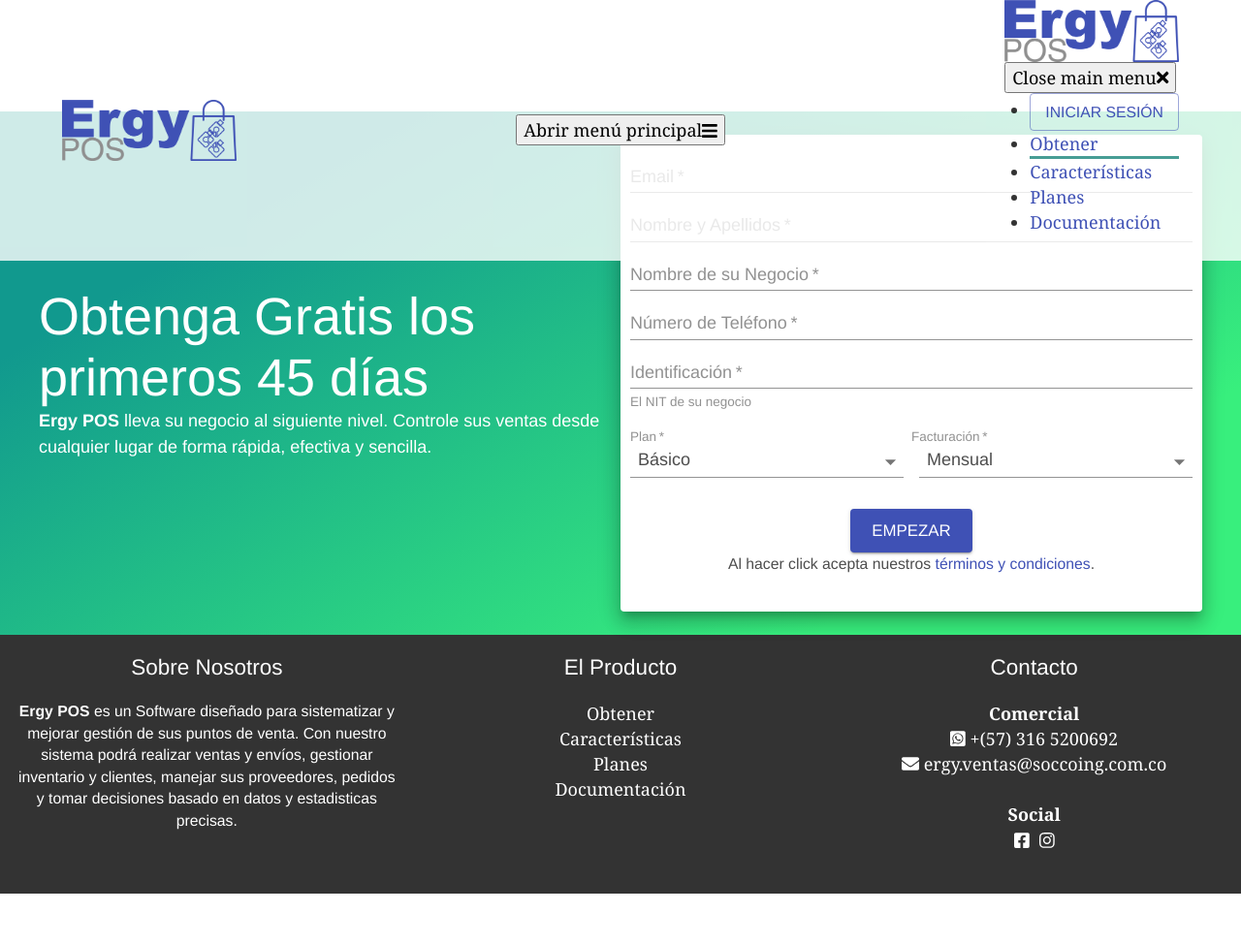
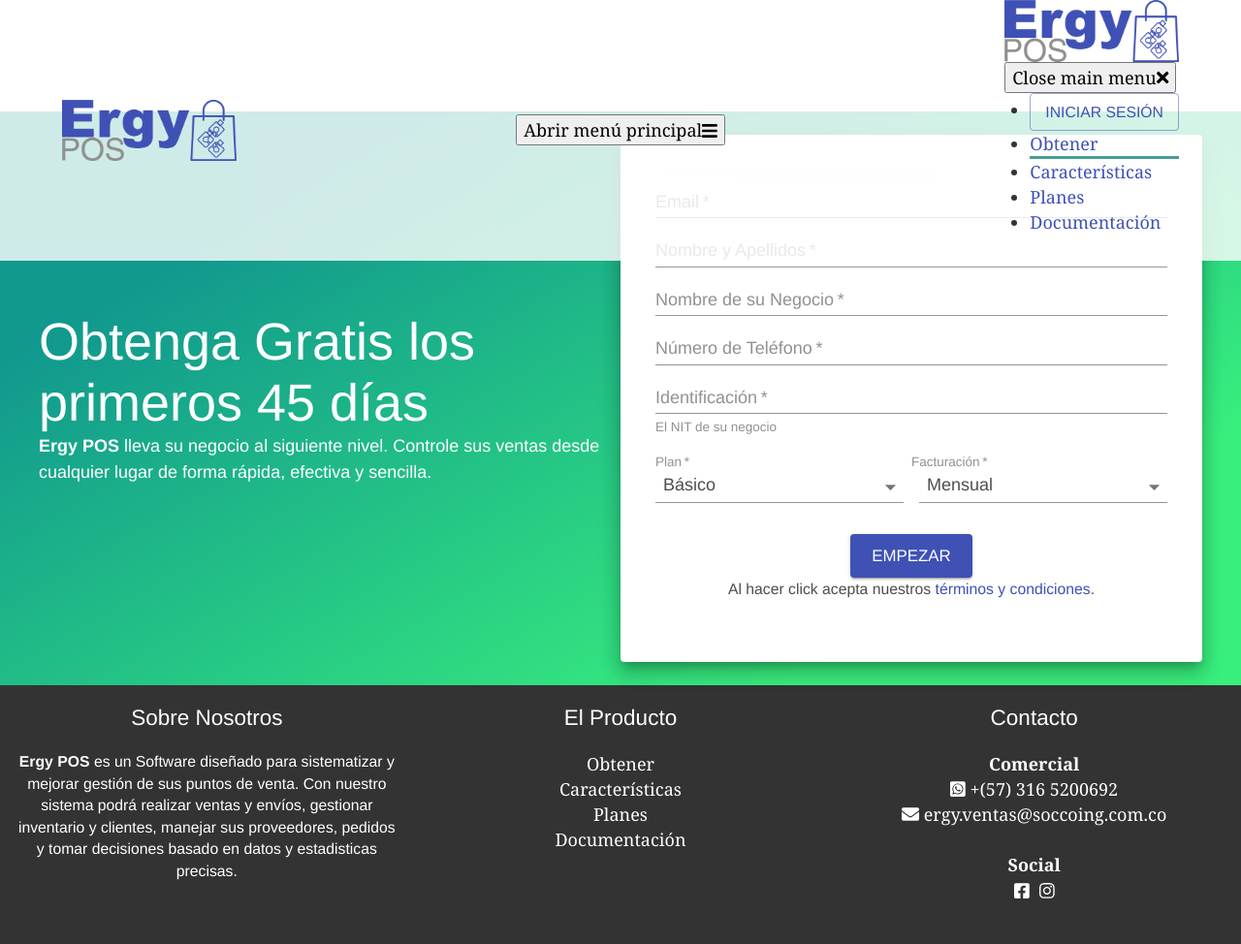
Before and after one commit to ErgySoftware/ergy-pos-website, a Gatsby site: page /obtener in a window 1280 px wide. Shown: the whole page at 97% size. Before the commit the page ends 922 px from the top, so only its background shows below. Built offline with nearby package versions, Linux system fonts and the light colour scheme; Gatsby itself is replaced by a stand-in of ours.

Commit message:
form register

```diff
--- /dev/null
+++ b/src/components/RegisterForm.js
@@ -0,0 +1,277 @@
+import React from "react"
+import PropTypes from "prop-types"
+import {
+  Typography,
+  FormGroup,
+  FormControl,
+  InputLabel,
+  Input,
+  FormHelperText,
+  Select,
+  MenuItem,
+  Button,
+  Link,
+  SnackbarContent,
+  IconButton,
+} from "@material-ui/core"
+import { makeStyles } from "@material-ui/styles"
+import { FontAwesomeIcon } from "@fortawesome/react-fontawesome"
+import {
+  faCheckCircle,
+  faTimes,
+  faExclamationCircle,
+} from "@fortawesome/free-solid-svg-icons"
+import { green } from "@material-ui/core/colors"
+import classNames from "classnames"
+
+const useStyle = makeStyles(theme => ({
+  noMostrarNunca: {
+    display: "none",
+  },
+  row: {
+    marginTop: theme.spacing(2),
+    marginBottom: theme.spacing(4),
+    "& div:nth-child(odd)": {
+      paddingRight: theme.spacing(),
+    },
+    "& div:nth-child(even)": {
+      paddingLeft: theme.spacing(),
+    },
+  },
+}))
+
+function FormInputElement(props) {
+  const { error, value, onChange, id, name, placeholder } = props
+  let { helperText } = props
+  if (error) {
+    helperText = error
+  }
+  return (
+    <FormControl required error={!!error}>
+      <InputLabel htmlFor={id}>{name}</InputLabel>
+      <Input
+        id={id}
+        placeholder={placeholder}
+        value={value}
+        aria-describedby={helperText ? `${id}-helper` : null}
+        onChange={onChange}
+      />
+      {helperText ? (
+        <FormHelperText id={`${id}-helper`}>{helperText}</FormHelperText>
+      ) : null}
+    </FormControl>
+  )
+}
+
+const useMessageStyles = makeStyles(theme => ({
+  container: {
+    flexFlow: "row",
+    marginBottom: theme.spacing(1),
+  },
+  success: {
+    backgroundColor: green[600],
+  },
+  error: {
+    backgroundColor: theme.palette.error.dark,
+  },
+  icon: {
+    fontSize: 20,
+  },
+  iconVariant: {
+    opacity: 0.9,
+    marginRight: theme.spacing(1),
+  },
+  message: {
+    display: "flex",
+    alignItems: "center",
+  },
+  hidden: {
+    width: "1px",
+    height: "1px",
+    overflow: "hidden",
+    border: "none",
+    position: "absolute",
+    padding: 0,
+    backgroundColor: "rgba(50,50,50,0)",
+  },
+}))
+
+function FormMessage(props) {
+  const { variant, message, onClose, hidden, ...rest } = props
+  const classes = useMessageStyles(props)
+  return (
+    <SnackbarContent
+      className={classNames(classes.container, classes[variant], {
+        [classes.hidden]: hidden,
+      })}
+      aria-describedby="client-snackbar"
+      role="alert"
+      aria-atomic="true"
+      message={
+        <span
+          id="client-snackbar"
+          aria-hidden={hidden}
+          className={classes.message}
+        >
+          <FontAwesomeIcon
+            icon={variant === "success" ? faCheckCircle : faExclamationCircle}
+            className={classNames(classes.icon, classes.iconVariant)}
+          />
+          {message}
+        </span>
+      }
+      action={[
+        <IconButton
+          key="close"
+          aria-label="close"
+          color="inherit"
+          onClick={onClose}
+        >
+          <FontAwesomeIcon icon={faTimes} className={classes.icon} />
+        </IconButton>,
+      ]}
+      {...rest}
+    />
+  )
+}
+
+function RegisterForm(props) {
+  const classes = useStyle(props)
+  const { errors, onChange, value, onSubmit, message, onDiscart } = props
+  const { display, type } = message || {}
+  return (
+    <form id="register" name="register" onSubmit={onSubmit}>
+      <FormMessage
+        message={display}
+        variant={type}
+        hidden={!message}
+        onClose={onDiscart}
+      />
+      <FormGroup>
+        <FormInputElement
+          error={errors.email}
+          onChange={onChange("email")}
+          id="email"
+          name="Email"
+          placeholder="pepito@ejemplo.com"
+          value={value.email}
+        />
+        <FormInputElement
+          error={errors.owner}
+          onChange={onChange("owner")}
+          id="owner"
+          name="Nombre y Apellidos"
+          placeholder="Pedro Pérez"
+          value={value.owner}
+        />
+        <FormInputElement
+          error={errors.bussinessName}
+          onChange={onChange("bussinessName")}
+          id="bussinessName"
+          name="Nombre de su Negocio"
+          placeholder="Ferretería El Proveedor"
+          value={value.bussinessName}
+        />
+        <FormInputElement
+          error={errors.telephone}
+          onChange={onChange("telephone")}
+          id="telephone"
+          name="Número de Teléfono"
+          value={value.telephone}
+        />
+        <FormInputElement
+          error={errors.nit}
+          onChange={onChange("nit")}
+          id="nit"
+          name="Identificación"
+          placeholder="888555111-0"
+          value={value.nit}
+          helperText="El NIT de su negocio"
+        />
+      </FormGroup>
+      <FormGroup row classes={{ row: classes.row }}>
+        <FormControl required style={{ width: "50%" }}>
+          <InputLabel htmlFor="plan">Plan</InputLabel>
+          <Select
+            value={value.plan}
+            onChange={onChange("plan")}
+            inputProps={{
+              name: "plan",
+              id: "plan",
+            }}
+          >
+            <MenuItem value={"Básico"}>Básico</MenuItem>
+            <MenuItem value={"Premium"}>Premium</MenuItem>
+          </Select>
+        </FormControl>
+        <FormControl required style={{ width: "50%" }}>
+          <InputLabel htmlFor="billing">Facturación</InputLabel>
+          <Select
+            value={value.billing}
+            onChange={onChange("billing")}
+            inputProps={{
+              name: "billing",
+              id: "billing",
+            }}
+          >
+            <MenuItem value={"Mensual"}>Mensual</MenuItem>
+            <MenuItem value={"Anual"}>Anual</MenuItem>
+          </Select>
+        </FormControl>
+      </FormGroup>
+      <div style={{ textAlign: "center" }}>
+        <Button
+          variant="contained"
+          color="primary"
+          size="large"
+          type="submit"
+          form="register"
+        >
+          Empezar
+        </Button>
+        <p className={classes.noMostrarNunca}>
+          <label>
+            No llenes esto si eres humano:{" "}
+            <input
+              name="lastName"
+              id="lastName"
+              value={value.lastName}
+              onChange={onChange("lastName")}
+              tabIndex="-1"
+              autoComplete="off"
+            />
+          </label>
+        </p>
+        <Typography variant="subtitle2">
+          Al hacer click acepta nuestros{" "}
+          <Link href="/terminos-y-condiciones/" target="_blank">
+            términos y condiciones
+          </Link>
+          .
+        </Typography>
+      </div>
+    </form>
+  )
+}
+
+RegisterForm.propTypes = {
+  value: PropTypes.shape({
+    email: PropTypes.string,
+    owner: PropTypes.string,
+    bussinessName: PropTypes.string,
+    telephone: PropTypes.string,
+    nit: PropTypes.string,
+    plan: PropTypes.string,
+    billing: PropTypes.string,
+  }).isRequired,
+  onChange: PropTypes.func.isRequired,
+  onSubmit: PropTypes.func.isRequired,
+  errors: PropTypes.objectOf(PropTypes.string),
+  message: PropTypes.shape({
+    type: PropTypes.oneOf(["error", "success"]).isRequired,
+    display: PropTypes.string.isRequired,
+  }),
+  onDiscart: PropTypes.func.isRequired,
+}
+
+export default RegisterForm
--- a/src/pages/obtener.js
+++ b/src/pages/obtener.js
@@ -1,22 +1,10 @@
-import React from "react"
+import React, { useState } from "react"
 import withRootTheme from "../withRootTheme"
 import Layout from "../components/layout"
 import SEO from "../components/seo"
-import {
-  Typography,
-  FormGroup,
-  FormControl,
-  InputLabel,
-  Input,
-  FormHelperText,
-  Grid,
-  Paper,
-  Select,
-  MenuItem,
-  Button,
-} from "@material-ui/core"
+import { Typography, Grid, Paper } from "@material-ui/core"
 import { makeStyles } from "@material-ui/styles"
-import MyLink from "../components/MyLink"
+import RegisterForm from "../components/RegisterForm"
 
 const useStyle = makeStyles(theme => ({
   section: {
@@ -30,26 +18,83 @@
       alignItems: "center",
     },
   },
-  row: {
-    marginTop: theme.spacing(2),
-    marginBottom: theme.spacing(4),
-    "& div:nth-child(odd)": {
-      paddingRight: theme.spacing(),
-    },
-    "& div:nth-child(even)": {
-      paddingLeft: theme.spacing(),
-    },
-  },
 }))
 
-const Obtener = () => {
+const initialState = {
+  email: "",
+  owner: "",
+  bussinessName: "",
+  telephone: "",
+  nit: "",
+  plan: "Básico",
+  billing: "Mensual",
+}
+const Obtener = ({ location }) => {
   const classes = useStyle()
+  const { plan, billing } = location.state || {}
+  const [formState, setFormState] = useState({
+    ...initialState,
+    plan: plan || "Básico",
+    billing: billing || "Mensual",
+  })
+  const [errors, setErrors] = useState({})
+  const [message, setMessage] = useState(null)
+  const onChange = name => event => {
+    const value = event.target.value
+    if (value.length > 255) {
+      errors[name] = "El valor de este campo es demasiado grande."
+    } else {
+      delete errors[name]
+    }
+    if (name === "email" && !value.match(/^.+@.+$/)) {
+      errors[name] = "No parece un email válido"
+    }
+    setFormState({ ...formState, [name]: value })
+    setErrors(errors)
+  }
+  function onDiscart() {
+    setMessage(null)
+  }
+  async function onSubmit(event) {
+    event.preventDefault()
+    try {
+      const result = await fetch(`${process.env.GATSBY_API_URL}/register`, {
+        method: "post",
+        body: JSON.stringify({ client: formState }),
+        headers: {
+          "Content-Type": "application/json",
+        },
+      })
+      if (result.status === 500) {
+        throw new Error(
+          "Sucedio un error inesperado mientras intentabamos registrar su cuenta"
+        )
+      }
+      if (result.status === 400 || result.status === 422) {
+        throw await result.json()
+      }
+      const response = await result.json()
+      setMessage({ display: response.message, type: "success" })
+    } catch (err) {
+      if (err.message) {
+        setMessage({ display: err.message, type: "error" })
+      }
+      if (Array.isArray(err.errors)) {
+        const errors = err.errors // Convierte el arreglo de errores en un objeto
+          .map(({ property, constraints }) => ({
+            [property]: Object.values(constraints).join(", "),
+          }))
+          .reduce((a, b) => ({ ...a, ...b }), {})
+        setErrors(errors)
+      }
+    }
+  }
   return (
     <Layout>
       <SEO title="Obtener" />
       <section id="obtener" className={"section " + classes.section}>
         <Grid container justify="center">
-          <Grid item className={classes.description} xs={6}>
+          <Grid item className={classes.description} md={6}>
             <Typography component="div">
               <Typography component="h1" variant="h3">
                 Obtenga Gratis los primeros 45 días
@@ -61,85 +106,16 @@
               </Typography>
             </Typography>
           </Grid>
-          <Grid item xs={6}>
-            <Paper elevation={12} style={{ padding: 10 }}>
-              <form id="register">
-                <FormGroup>
-                  <FormControl required>
-                    <InputLabel htmlFor="email">Email</InputLabel>
-                    <Input id="email" placeholder="pepito@ejemplo.com" />
-                  </FormControl>
-                  <FormControl required>
-                    <InputLabel htmlFor="owner">Nombre y Apellidos</InputLabel>
-                    <Input id="owner" placeholder="Pedro Pérez" />
-                  </FormControl>
-                  <FormControl required>
-                    <InputLabel htmlFor="bussinessName">
-                      Nombre de su Negocio
-                    </InputLabel>
-                    <Input
-                      id="bussinessName"
-                      placeholder="Ferretería El Campeón"
-                    />
-                  </FormControl>
-                  <FormControl required>
-                    <InputLabel htmlFor="telephone">
-                      Número de Teléfono
-                    </InputLabel>
-                    <Input id="telephone" />
-                  </FormControl>
-                  <FormControl required>
-                    <InputLabel htmlFor="nit">Identificación</InputLabel>
-                    <Input
-                      id="nit"
-                      aria-describedby="nit-helper"
-                      placeholder="888555111-0"
-                    />
-                    <FormHelperText id="id-helper">
-                      El NIT de su negocio
-                    </FormHelperText>
-                  </FormControl>
-                </FormGroup>
-                <FormGroup row classes={{ row: classes.row }}>
-                  <FormControl required style={{ width: "50%" }}>
-                    <InputLabel htmlFor="plan">Plan</InputLabel>
-                    <Select
-                      value={"Básico"}
-                      onChange={() => {}}
-                      inputProps={{
-                        name: "plan",
-                        id: "plan",
-                      }}
-                    >
-                      <MenuItem value={"Básico"}>Básico</MenuItem>
-                      <MenuItem value={"Premium"}>Premium</MenuItem>
-                    </Select>
-                  </FormControl>
-                  <FormControl required style={{ width: "50%" }}>
-                    <InputLabel htmlFor="billing">Facturación</InputLabel>
-                    <Select
-                      value={"Mensual"}
-                      onChange={() => {}}
-                      inputProps={{
-                        name: "billing",
-                        id: "billing",
-                      }}
-                    >
-                      <MenuItem value={"Mensual"}>Mensual</MenuItem>
-                      <MenuItem value={"Anual"}>Anual</MenuItem>
-                    </Select>
-                  </FormControl>
-                </FormGroup>
-                <div style={{ textAlign: "center" }}>
-                  <Button variant="contained" color="primary" size="large">
-                    Empezar
-                  </Button>
-                  <Typography variant="subtitle2">
-                    Al hacer click acepta nuestros{" "}
-                    <MyLink>términos y condiciones</MyLink>.
-                  </Typography>
-                </div>
-              </form>
+          <Grid item xs={12} md={6}>
+            <Paper elevation={12} style={{ padding: "2rem" }}>
+              <RegisterForm
+                onChange={onChange}
+                value={formState}
+                errors={errors}
+                onSubmit={onSubmit}
+                onDiscart={onDiscart}
+                message={message}
+              />
             </Paper>
           </Grid>
         </Grid>
```
Also changed, not shown: src/components/MyLinkButton.js (added, +9 -0 lines), src/pages/planes.js (+21 -5 lines), 1 other file.
